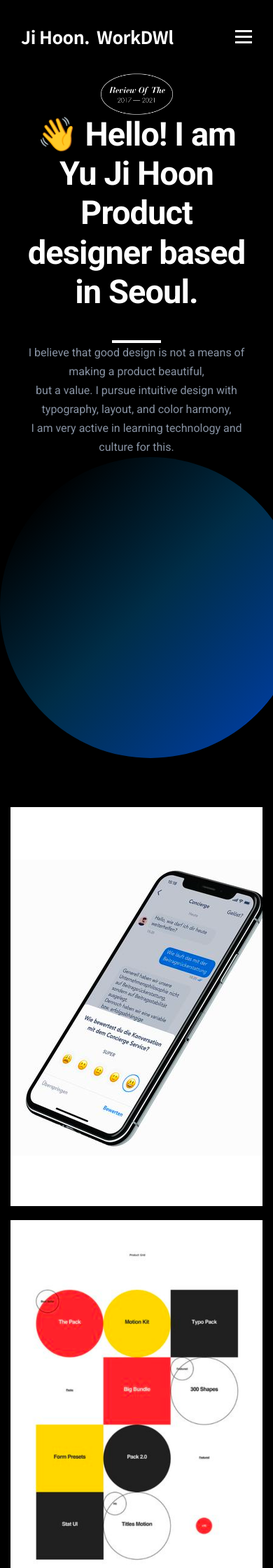
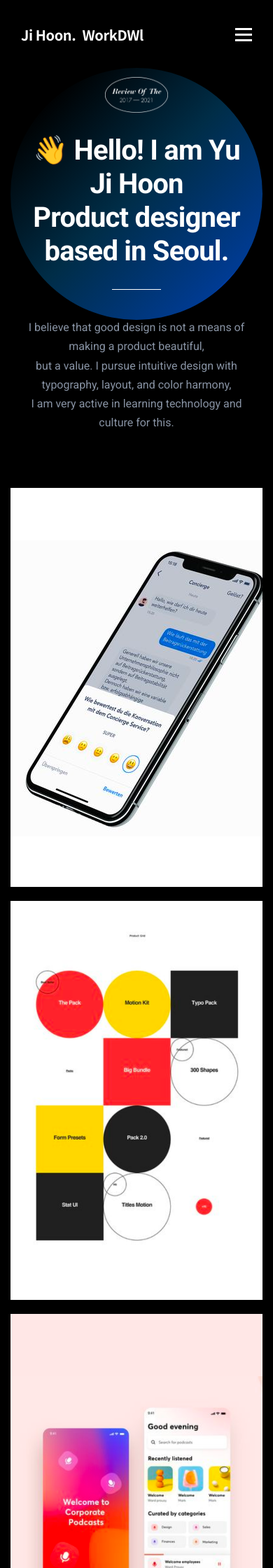
Before and after one commit to jihoon-yu/jihoon-yu.github.io, a Jekyll site: the page built from index.html, in a window 390 px wide. Shown: the top 2240 px of the page at 70% size. Built offline with Jekyll 4.4.1, drawn with Linux system fonts in a browser that asks for light colours; nearby versions of some CDN libraries.

Commit message:
mobile index

```diff
--- a/_sass/_basic.scss
+++ b/_sass/_basic.scss
@@ -561,9 +561,11 @@ section {
 .badge-item {
   @include mq(phonel) {
     position: relative;
-    width: 103px;
+    width: 90px;
     height: auto;
-    margin: 0 auto;
+    margin-top: 10px;
+    margin-right: auto;
+    margin-left: auto;
   }
   @include mq(tabletl) {
     position: relative;
@@ -583,6 +585,9 @@ section {
   z-index: 2;
   //---- 공백 스타일 추가
   white-space: normal;
+
+  @include mq(phonel) {
+  }
 
   @include mq(tabletp) {
     padding: 0;
@@ -614,8 +619,9 @@ section {
   @include mq(phonel) {
     //----320px 이상일 경우 적용
     padding: 0;
-    font-size: 47px;
+    font-size: 40px;
     line-height: 1.2;
+    margin-top: 30px;
   }
 
   @include mq(tabletp) {
@@ -651,7 +657,7 @@ section {
   @include mq(phonel) {
     //----320px 이상일 경우 적용
     padding: 0;
-    font-size: 47px;
+    font-size: 40px;
     line-height: 1.2;
   }
 
@@ -686,8 +692,8 @@ section {
 
   @include mq(phonel) {
     width: 70px;
-    height: 4px;
-    margin-top: 40px;
+    height: 1px;
+    margin-top: 30px;
     margin-right: auto;
     margin-left: auto;
   }
@@ -714,6 +720,7 @@ section {
     //----320px 이상일 경우 적용
     font-size: 16px;
     line-height: 1.7;
+    margin-top: 40px;
   }
 
   @include mq(tabletp) {
@@ -760,9 +767,9 @@ section {
   margin: 0 auto;
 
   @include mq(phonel) {
-    width: 430px;
-    height: 430px;
-    margin-top: 0 auto;
+    width: 360px;
+    height: 360px;
+    margin-top: -520px;
   }
 
   @include mq(tabletl) {
--- a/_sass/_includes/_header.scss
+++ b/_sass/_includes/_header.scss
@@ -49,6 +49,9 @@
 
   &:hover {
     color: $accent-color;
+  }
+  @include mq(phonel) {
+    font-size: 20px;
   }
 
   @include mq(tabletp) {
--- a/_sass/_includes/_portfolio.scss
+++ b/_sass/_includes/_portfolio.scss
@@ -7,6 +7,10 @@
 .portfolio {
   padding: 0 $grid-spacing/2;
   margin-top: 60px;
+
+  @include mq(phonel) {
+    margin-top: 230px;
+  }
 
   @include mq(tabletl) {
     margin-top: 60px;
```
